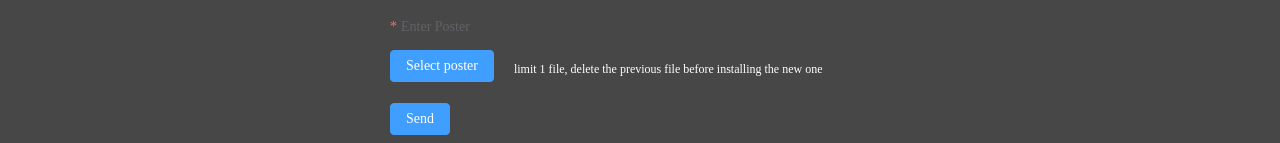
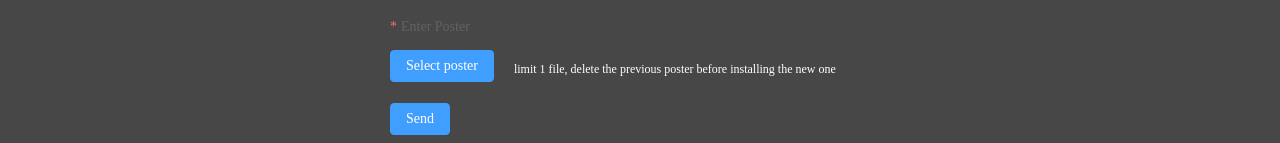
Before and after one commit to ValeraNazarchuk/MovieFinder-vue3, a Vue app: page /form in a window 1280 px wide. Shown: the part 360-503 px from the top of the page. Built offline with nearby package versions, Linux system fonts and the light colour scheme.

Commit message:
FEATURE | added a back function in the detail page to the back button

```diff
--- a/src/components/Form/Upload.vue
+++ b/src/components/Form/Upload.vue
@@ -27,7 +27,7 @@ const handleChange = (file) => {
   >
     <template #tip>
       <div class="el-upload__tip">
-        limit 1 file, delete the previous file before installing the new one
+        limit 1 file, delete the previous poster before installing the new one
       </div>
     </template>
     <template #trigger>
--- a/src/views/DetailedMovieView.vue
+++ b/src/views/DetailedMovieView.vue
@@ -19,7 +19,7 @@ onMounted(() => {
   <div v-else class="movie">
     <div class="movie__inner">
       <div class="movie__content">
-        <PrimaryButton @onClick="router.push(`/result-movies`)"
+        <PrimaryButton @onClick="router.back()"
           >Back</PrimaryButton
         >
         <h3 class="movie__content-title">{{ movieStore.movie.Title }}</h3>
--- a/src/views/ResultMoviesView.vue
+++ b/src/views/ResultMoviesView.vue
@@ -7,11 +7,7 @@ import CarouselMovies from "@/components/ResultMovies/CarouselMovies.vue";
 const router = useRouter();
 const route = useRoute();
 const moviesStore = useMoviesStore();
-const pageNumber = ref(1);
-
-const watchMovie = (movie) => {
-  router.push(`/detailed-movies/${movie.imdbID}`);
-};
+const pageNumber = ref(+route.query.page);
 
 let setTimer;
 
@@ -41,6 +37,11 @@ const handleIndexUpdate = (index) => {
   } else {
     clearTimeout(setTimer);
   }
+};
+
+const watchMovie = (movie) => {
+  clearTimeout(setTimer);
+  router.push(`/detailed-movies/${movie.imdbID}`);
 };
 
 onMounted(() => {
```
